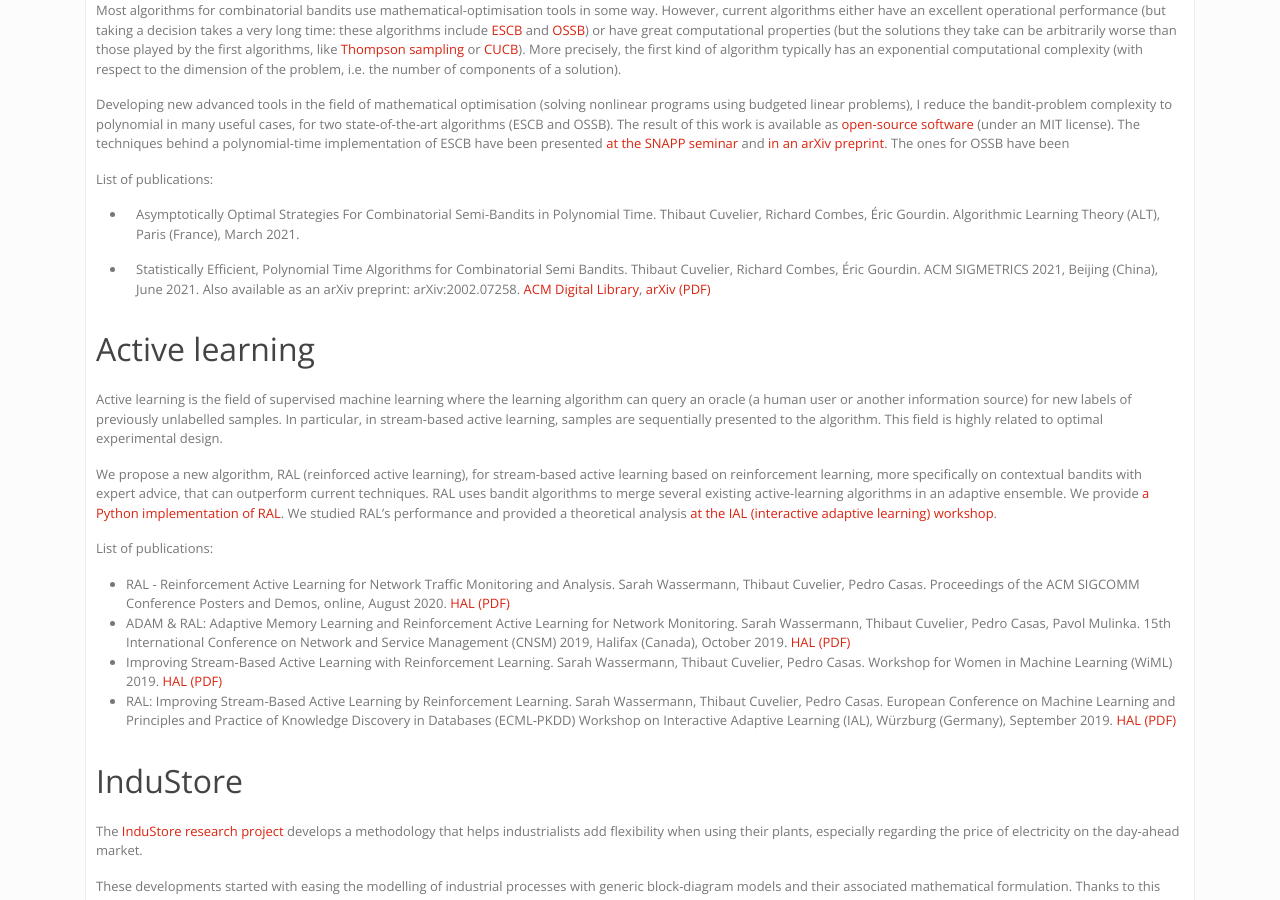
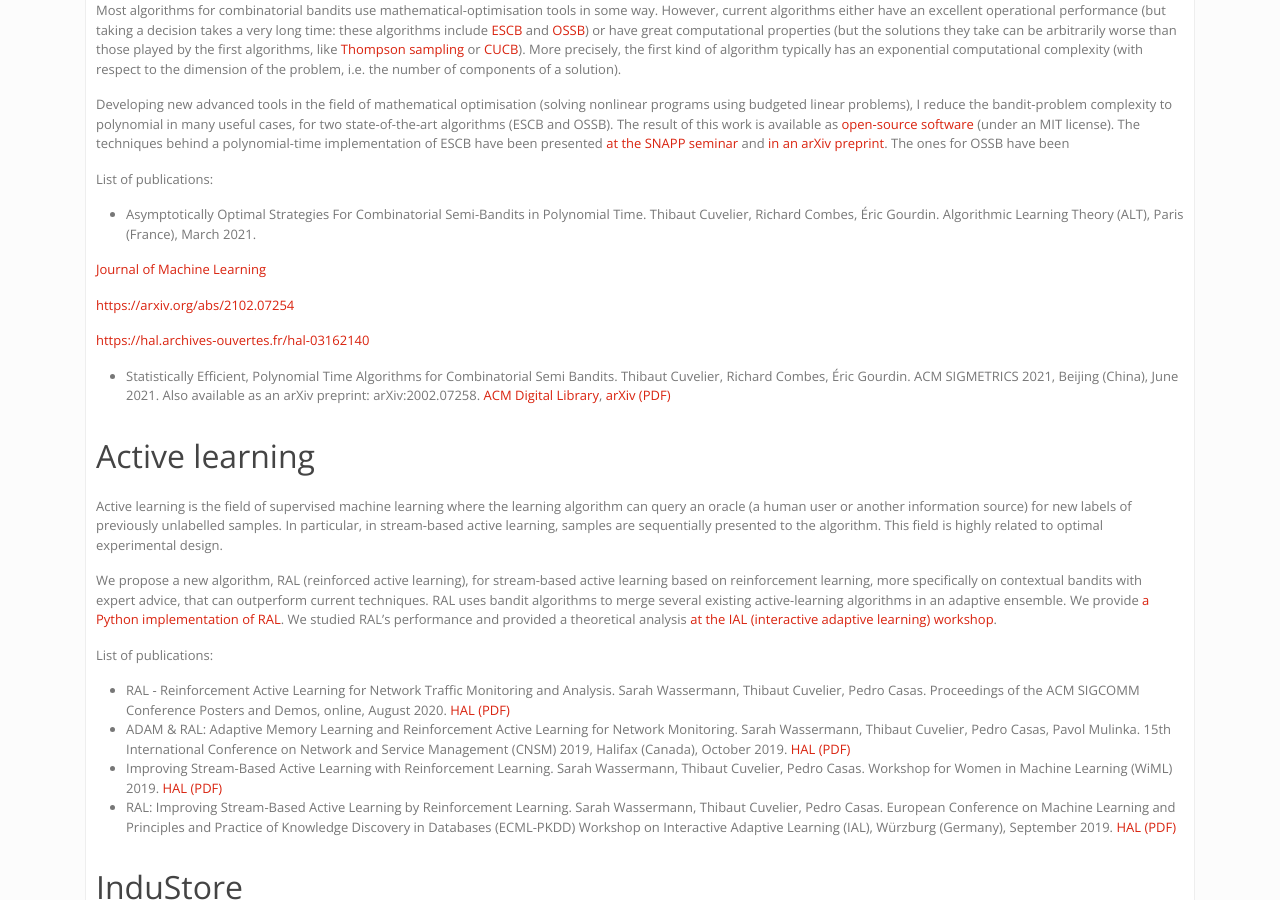
Before and after one commit to dourouc05/dourouc05.github.io, a Jekyll site: the page built from research.md, in a window 1280 px wide and 900 px high, scrolled down 317 px. Built offline with Jekyll 4.4.1, drawn with Linux system fonts in a browser that asks for light colours; a script that is not in the unit is left out.

Commit message:
Update reference.md

```diff
--- a/_includes/reference.md
+++ b/_includes/reference.md
@@ -1 +1,19 @@
-{% assign article = site.data.articles[include.key] %}{{ article.title }}. {{ article.authors }}. {{ article.venue }}. {{ article.links }}
+{% assign article = site.data.articles[include.key] %}
+{{ article.title }}.
+{{ article.authors }}.
+{{ article.venue }}.
+{% if article.venue_link %}
+  [{{article.venue_link.name}}]({{article.venue_link.url}})
+{% endif %}
+{% if article.arxiv %}
+  [https://arxiv.org/abs/{{article.arxiv}}](arXiv (PDF))
+{% endif %}
+{% if article.orbi %}
+  [http://hdl.handle.net/{{article.orbi}}](ORBi (PDF))
+{% endif %}
+{% if article.hal %}
+  [https://hal.archives-ouvertes.fr/{{article.hal}}](HAL (PDF))
+{% endif %}
+{% for link in article.links %}
+  [{{link.url}}]({{link.name}})
+{% endfor %}
```
